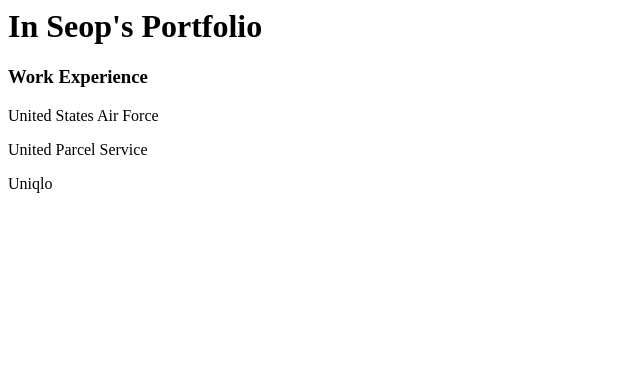
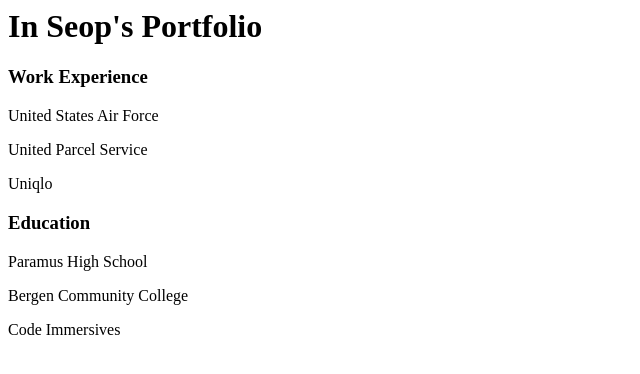
Before and after one commit to inseophwang/basic-basic-portfolio, a plain HTML site: page index.html in a window 1280 px wide. Shown: the whole page, without its empty margins (0-640 px from the left). Drawn offline with Linux system fonts and the light colour scheme.

Commit message:
category-2

```diff
--- a/index.html
+++ b/index.html
@@ -8,5 +8,9 @@
             <p>United States Air Force</p>
             <p>United Parcel Service</p>
             <p>Uniqlo</p>
+        <h3>Education</h3>
+            <p>Paramus High School</p>
+            <p>Bergen Community College</p>
+            <p>Code Immersives</p>
     </body>
 </html>
```
